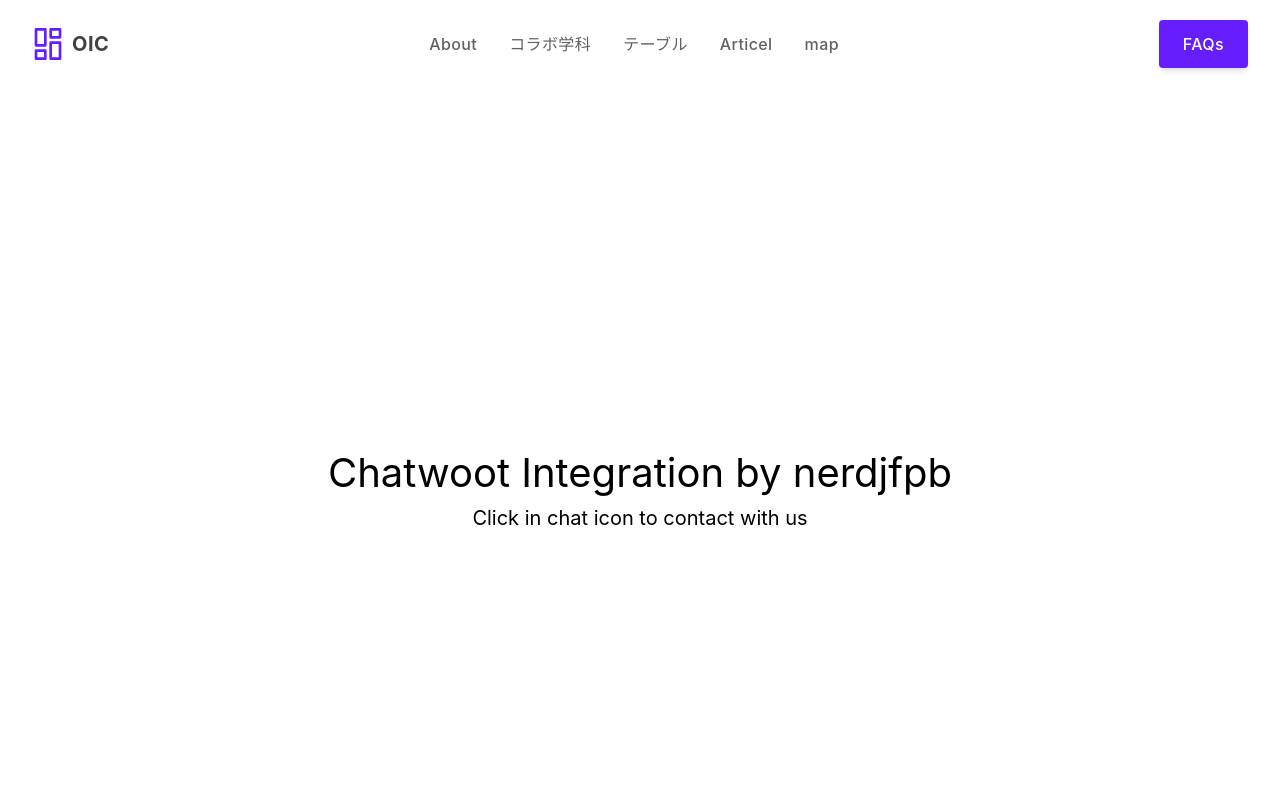
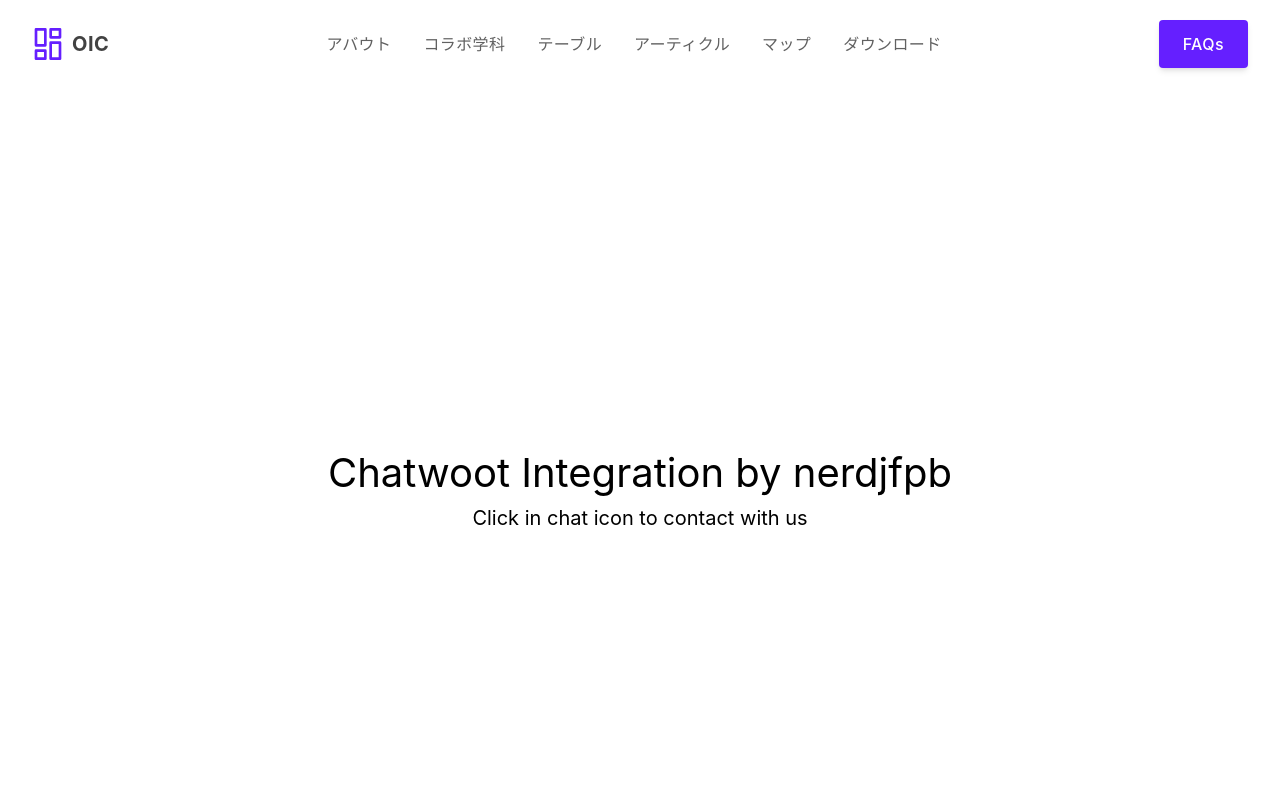
Before and after one commit to teguhdarma/oic-library, a Next.js app: page /chatbot in a window 1280 px wide. Shown: the top 800 px of the page. Built offline with nearby package versions, Linux system fonts and the light colour scheme; what @badrap/bar-of-progress, tw-elements would draw is missing.

Commit message:
my changes

```diff
--- a/components/Features.js
+++ b/components/Features.js
@@ -30,19 +30,43 @@
                     />
                   </svg>
                 </div>
-                <h6 className="font-semibold leading-5">
-                  The quick, brown fox
-                </h6>
+                <h6 className="font-semibold leading-5">時間</h6>
               </div>
               <p className="mb-2 text-sm text-gray-900">
-                Sed ut perspiciatis unde omnis iste natus error sit voluptatem
-                accusantium doloremque rem aperiam.
+                令和4年度 卒業研究合同発表会・制作展 2023年1月24日(火)
               </p>
-              <div className="inline-flex items-center text-sm font-semibold transition-colors duration-200 text-deep-purple-accent-400 hover:text-deep-purple-800">
-                <Link href="/" aria-label="">
-                  Learn more
-                </Link>
+              <div className="inline-flex items-center text-sm font-semibold transition-colors duration-200 text-deep-purple-accent-400 hover:text-deep-purple-800"></div>
+            </div>
+          </div>
+          <div className="relative p-px overflow-hidden transition duration-300 transform border rounded shadow-sm hover:scale-105 group hover:shadow-xl">
+            <div className="absolute bottom-0 left-0 w-full h-1 duration-300 origin-left transform scale-x-0 bg-deep-purple-accent-400 group-hover:scale-x-100" />
+            <div className="absolute bottom-0 left-0 w-1 h-full duration-300 origin-bottom transform scale-y-0 bg-deep-purple-accent-400 group-hover:scale-y-100" />
+            <div className="absolute top-0 left-0 w-full h-1 duration-300 origin-right transform scale-x-0 bg-deep-purple-accent-400 group-hover:scale-x-100" />
+            <div className="absolute bottom-0 right-0 w-1 h-full duration-300 origin-top transform scale-y-0 bg-deep-purple-accent-400 group-hover:scale-y-100" />
+            <div className="relative p-5 bg-white rounded-sm">
+              <div className="flex flex-col mb-2 lg:items-center lg:flex-row">
+                <div className="flex items-center justify-center w-10 h-10 mb-4 mr-2 rounded-full bg-indigo-50 lg:mb-0">
+                  <svg
+                    className="w-8 h-8 text-deep-purple-accent-400"
+                    stroke="currentColor"
+                    viewBox="0 0 52 52"
+                  >
+                    <polygon
+                      strokeWidth="3"
+                      strokeLinecap="round"
+                      strokeLinejoin="round"
+                      fill="none"
+                      points="29 13 14 29 25 29 23 39 38 23 27 23"
+                    />
+                  </svg>
+                </div>
+                <h6 className="font-semibold leading-5">会 場</h6>
               </div>
+              <p className="mb-2 text-sm text-gray-900">
+                【発表会】 10:20〜16:30 【展示会】 10:00〜19:00 【 会 場 】
+                イオン会場１階未来スクエア （一部OIC1階会場にて展示）
+              </p>
+              <div className="inline-flex items-center text-sm font-semibold transition-colors duration-200 text-deep-purple-accent-400 hover:text-deep-purple-800"></div>
             </div>
           </div>
           <div className="relative p-px overflow-hidden transition duration-300 transform border rounded shadow-sm hover:scale-105 group hover:shadow-xl">
@@ -68,49 +92,11 @@
                   </svg>
                 </div>
                 <h6 className="font-semibold leading-5">
-                  Smooth as an android
+                  「卒業研究合同発表会・制作展」とは？
                 </h6>
               </div>
               <p className="mb-2 text-sm text-gray-900">
-                Sed ut perspiciatis unde omnis iste natus error sit voluptatem
-                accusantium doloremque rem aperiam.
-              </p>
-              <div className="inline-flex items-center text-sm font-semibold transition-colors duration-200 text-deep-purple-accent-400 hover:text-deep-purple-800">
-                <Link href="/" aria-label="">
-                  Learn more
-                </Link>
-              </div>
-            </div>
-          </div>
-          <div className="relative p-px overflow-hidden transition duration-300 transform border rounded shadow-sm hover:scale-105 group hover:shadow-xl">
-            <div className="absolute bottom-0 left-0 w-full h-1 duration-300 origin-left transform scale-x-0 bg-deep-purple-accent-400 group-hover:scale-x-100" />
-            <div className="absolute bottom-0 left-0 w-1 h-full duration-300 origin-bottom transform scale-y-0 bg-deep-purple-accent-400 group-hover:scale-y-100" />
-            <div className="absolute top-0 left-0 w-full h-1 duration-300 origin-right transform scale-x-0 bg-deep-purple-accent-400 group-hover:scale-x-100" />
-            <div className="absolute bottom-0 right-0 w-1 h-full duration-300 origin-top transform scale-y-0 bg-deep-purple-accent-400 group-hover:scale-y-100" />
-            <div className="relative p-5 bg-white rounded-sm">
-              <div className="flex flex-col mb-2 lg:items-center lg:flex-row">
-                <div className="flex items-center justify-center w-10 h-10 mb-4 mr-2 rounded-full bg-indigo-50 lg:mb-0">
-                  <svg
-                    className="w-8 h-8 text-deep-purple-accent-400"
-                    stroke="currentColor"
-                    viewBox="0 0 52 52"
-                  >
-                    <polygon
-                      strokeWidth="3"
-                      strokeLinecap="round"
-                      strokeLinejoin="round"
-                      fill="none"
-                      points="29 13 14 29 25 29 23 39 38 23 27 23"
-                    />
-                  </svg>
-                </div>
-                <h6 className="font-semibold leading-5">
-                  This is about justice
-                </h6>
-              </div>
-              <p className="mb-2 text-sm text-gray-900">
-                Sed ut perspiciatis unde omnis iste natus error sit voluptatem
-                accusantium doloremque rem aperiam.
+                専門学校岡山情報ビジネス学院の卒業年次の学生がそれぞれの分野で学んできたことを研究し、発表する会です。
               </p>
               <div className="inline-flex items-center text-sm font-semibold transition-colors duration-200 text-deep-purple-accent-400 hover:text-deep-purple-800">
                 <Link href="/" aria-label="">
--- a/components/Header.js
+++ b/components/Header.js
@@ -1,3 +1,4 @@
+/* eslint-disable @next/next/no-html-link-for-pages */
 import Link from 'next/link';
 import { useState } from 'react';
 
@@ -34,59 +35,69 @@
         </div>
         <ul className="flex items-center hidden space-x-8 lg:flex">
           <li>
-            <div
-              href="/"
+            <a
+              href="#about"
               aria-label="Our product"
               title="Our product"
               className="font-medium tracking-wide text-gray-700 transition-colors duration-200 hover:text-deep-purple-accent-400"
             >
-              About
-            </div>
+              アバウト
+            </a>
           </li>
           <li>
-            <div
-              href="/"
+            <a
+              href="#colab"
               aria-label="Our product"
               title="Our product"
               className="font-medium tracking-wide text-gray-700 transition-colors duration-200 hover:text-deep-purple-accent-400"
             >
               コラボ学科
-            </div>
+            </a>
           </li>
           <li>
-            <div
-              href="/"
+            <a
+              href="#table"
               aria-label="Product pricing"
               title="Product pricing"
               className="font-medium tracking-wide text-gray-700 transition-colors duration-200 hover:text-deep-purple-accent-400"
             >
               テーブル
-            </div>
+            </a>
           </li>
           <li>
-            <div
-              href="/"
+            <a
+              href="#articel"
               aria-label="About us"
               title="About us"
               className="font-medium tracking-wide text-gray-700 transition-colors duration-200 hover:text-deep-purple-accent-400"
             >
-              Articel
-            </div>
+              アーティクル
+            </a>
           </li>
           <li>
-            <div
-              href="/"
+            <a
+              href="#map"
               aria-label="About us"
               title="About us"
               className="font-medium tracking-wide text-gray-700 transition-colors duration-200 hover:text-deep-purple-accent-400"
             >
-              map
-            </div>
+              マップ
+            </a>
+          </li>
+          <li>
+            <a
+              href="#download"
+              aria-label="About us"
+              title="About us"
+              className="font-medium tracking-wide text-gray-700 transition-colors duration-200 hover:text-deep-purple-accent-400"
+            >
+              ダウンロード
+            </a>
           </li>
         </ul>
         <ul className="flex items-center hidden space-x-8 lg:flex">
           <li>
-            <div
+            <a
               className="inline-flex items-center justify-center h-12
              px-6 font-medium tracking-wide text-white transition duration-200
              rounded shadow-md bg-deep-purple-accent-400
@@ -96,7 +107,7 @@
               title="Sign up"
             >
               <Link href="/faq">FAQs</Link>
-            </div>
+            </a>
           </li>
         </ul>
         <div className="lg:hidden">
--- a/pages/index.js
+++ b/pages/index.js
@@ -15,7 +15,7 @@
   return (
     <div>
       <Head>
-        <title>Create Next App</title>
+        <title>sostsu</title>
         <meta name="description" content="Generated by create next app" />
         <link rel="icon" href="/favicon.ico" />
       </Head>
@@ -23,19 +23,18 @@
         <Caraosel />
       </div>
 
-      <section>
+      <section id="about">
         <Features />
       </section>
       <div>
         <Hero />
       </div>
 
-      <section>
+      <section id="colab">
         <div className="products-heading">
           <h2>コラボ　学科 </h2>
           <p>speakers of many variationals</p>
         </div>
-
         <div className="products-container">
           {products.map((post) => (
             <Link key={post._id} href={`/product/${post.slug.current}`}>
@@ -79,7 +78,7 @@
           ))}
         </div>
       </section>
-      <section>
+      <section id="table">
         <div className="max-w-7xl mx-auto px-8 sm:px-16 mb-4">
           <div className="products-heading">
             <h2>テーブル</h2>
@@ -88,7 +87,7 @@
         </div>
       </section>
 
-      <section>
+      <section id="articel">
         <div>
           <div className="max-w7xl mx-auto px-8 sm:px-16 mb-10">
             <div className="products-heading">
@@ -104,20 +103,20 @@
           </div>
         </div>
       </section>
-      <section>
+      <section id="youtube">
         <div className="products-heading">
           <h2>Youtube から見る</h2>
           <New FooterBanner={bannerData && bannerData[0]} />
         </div>
       </section>
 
-      <section>
+      <section id="map">
         <div className="products-heading">
           <h2>Map</h2>
           <Maps />
         </div>
       </section>
-      <div>
+      <div id="download">
         <Crisasi />
       </div>
     </div>
```
